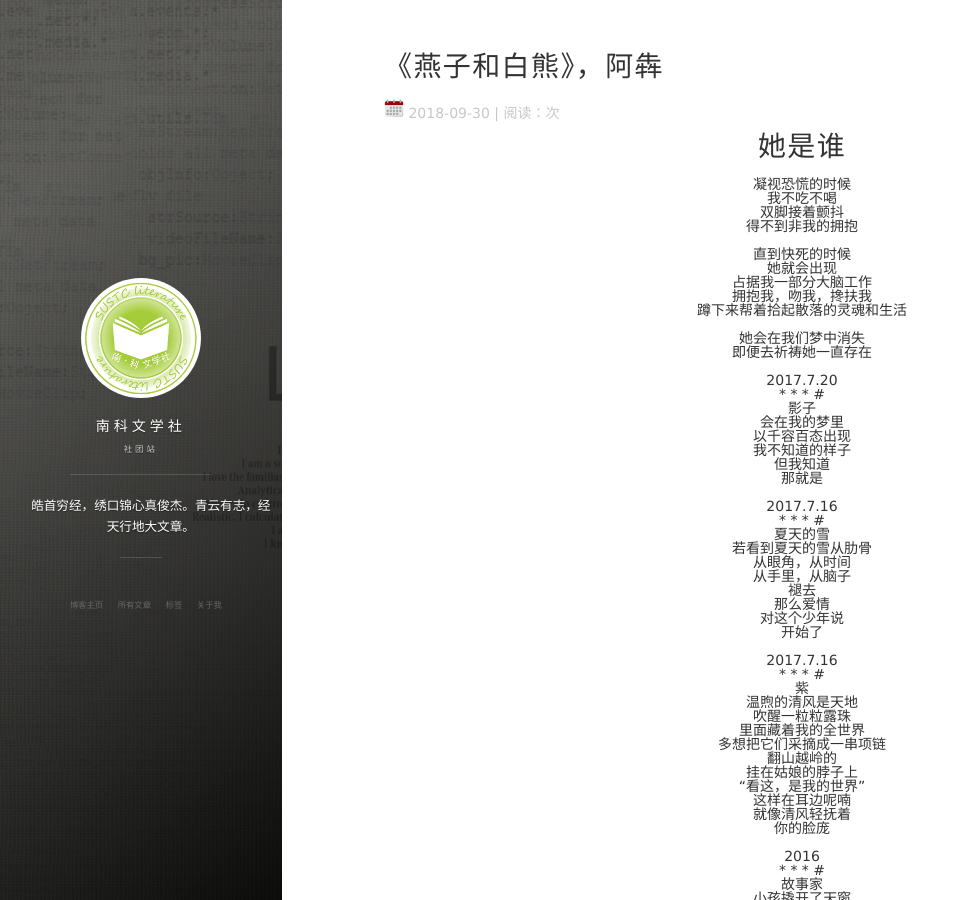
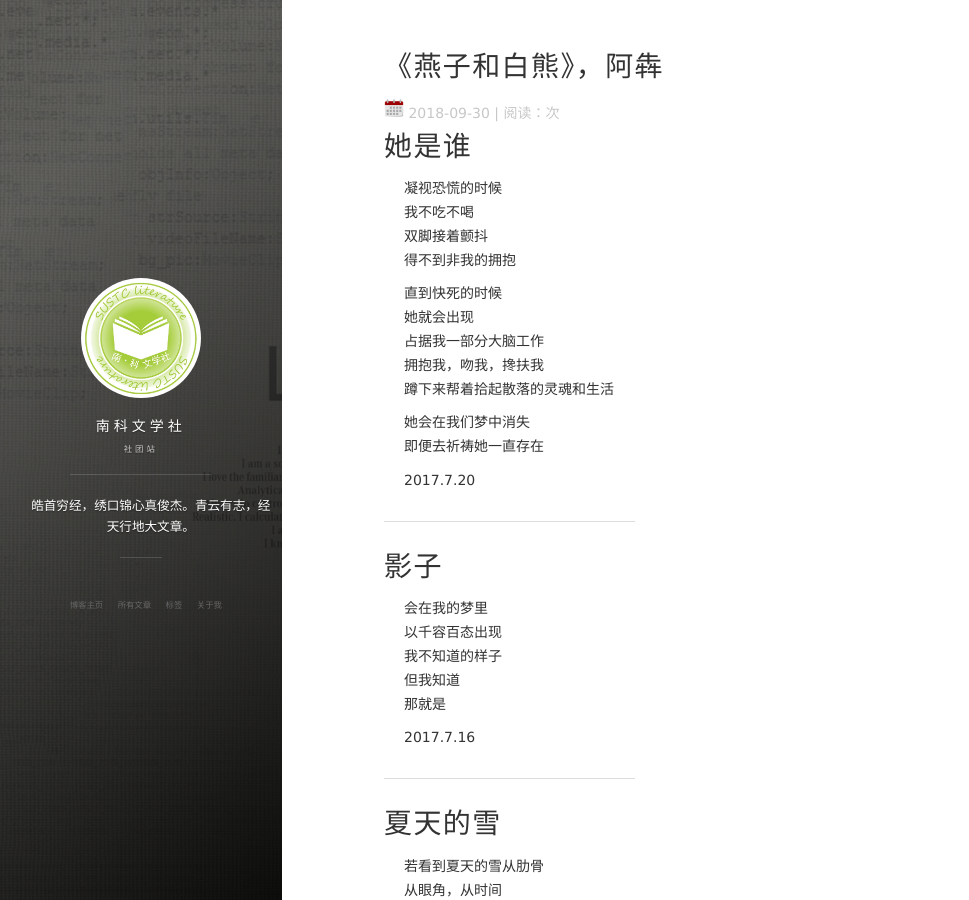
Before and after one commit to SUSTech-MMA/sustech-mma.github.io, a Jekyll site: the page built from _posts/2018-09-30-《燕子和白熊》，阿犇.md, in a window 1280 px wide and 900 px high. Shown: the whole window, without its empty margins (0-969 px from the left). Built offline with Jekyll 4.4.1, drawn with Linux system fonts in a browser that asks for light colours; nearby versions of some CDN libraries; comment, search, counter and statistics services are not loaded.

Commit message:
markdown

```diff
--- a/_posts/2018-09-30-《燕子和白熊》，阿犇.md
+++ b/_posts/2018-09-30-《燕子和白熊》，阿犇.md
@@ -6,92 +6,91 @@ description: ""
 tag: 阿犇
 ---
 
-# <center>她是谁<center />
-<center>
-凝视恐慌的时候<br />
-我不吃不喝<br />
-双脚接着颤抖<br />
-得不到非我的拥抱<br />
-<br />
-直到快死的时候<br />
-她就会出现<br />
-占据我一部分大脑工作<br />
-拥抱我，吻我，搀扶我<br />
-蹲下来帮着拾起散落的灵魂和生活<br />
-<br />
-她会在我们梦中消失<br />
-即便去祈祷她一直存在<br />
-<br />
+# 她是谁
+
+凝视恐慌的时候
+我不吃不喝
+双脚接着颤抖
+得不到非我的拥抱
+
+直到快死的时候
+她就会出现
+占据我一部分大脑工作
+拥抱我，吻我，搀扶我
+蹲下来帮着拾起散落的灵魂和生活
+
+她会在我们梦中消失
+即便去祈祷她一直存在
+
 2017.7.20
-<center />
+
 
 * * *
 
-# <center>影子<center />
-<center>
-会在我的梦里<br />
-以千容百态出现<br />
-我不知道的样子<br />
-但我知道<br />
-那就是<br />
-<br />
+# 影子
+
+会在我的梦里
+以千容百态出现
+我不知道的样子
+但我知道
+那就是
+
 2017.7.16
-<center />
+
 
 * * *
 
-# <center>夏天的雪<center />
-<center>
-若看到夏天的雪从肋骨<br />
-从眼角，从时间<br />
-从手里，从脑子<br />
-褪去<br />
-那么爱情<br />
-对这个少年说<br />
-开始了<br />
-<br />
+# 夏天的雪
+
+若看到夏天的雪从肋骨
+从眼角，从时间
+从手里，从脑子
+褪去
+那么爱情
+对这个少年说
+开始了
+
 2017.7.16
-<center />
+
 
 * * *
 
-# <center>紫<center />
-<center>
-温煦的清风是天地<br />
-吹醒一粒粒露珠<br />
-里面藏着我的全世界<br />
-多想把它们采摘成一串项链<br />
-翻山越岭的<br />
-挂在姑娘的脖子上<br />
-“看这，是我的世界”<br />
-这样在耳边呢喃<br />
-就像清风轻抚着<br />
-你的脸庞<br />
-<br />
+# 紫
+
+温煦的清风是天地
+吹醒一粒粒露珠
+里面藏着我的全世界
+多想把它们采摘成一串项链
+翻山越岭的
+挂在姑娘的脖子上
+“看这，是我的世界”
+这样在耳边呢喃
+就像清风轻抚着
+你的脸庞
+
 2016
-<center />
+
 
 * * *
 
-# <center>故事家<center />
-<center>
-小孩撬开了天窗<br />
-繁星满天<br />
-枯骨倒下的地方<br />
-蒲公英<br />
-月牙里熠熠生辉<br />
-旅途，从这到那<br />
-把梦串起熬出一锅浓汤<br />
-你若在<br />
-世界安好<br />
-由自高而下的水<br />
-木枝从小溪沉入湖底<br />
-沼泽里候鸟栖息<br />
-萤草蔓延到落日<br />
-是可触摸到的豁达<br />
-钢铁的身躯被风雨埋葬<br />
-登上机器人倒下的背<br />
-平原，夕阳，与远方蒙蒙的山连线<br />
-<br>
+# 故事家
+
+小孩撬开了天窗
+繁星满天
+枯骨倒下的地方
+蒲公英
+月牙里熠熠生辉
+旅途，从这到那
+把梦串起熬出一锅浓汤
+你若在
+世界安好
+由自高而下的水
+木枝从小溪沉入湖底
+沼泽里候鸟栖息
+萤草蔓延到落日
+是可触摸到的豁达
+钢铁的身躯被风雨埋葬
+登上机器人倒下的背
+平原，夕阳，与远方蒙蒙的山连线
+
 2016
-<center />
```
